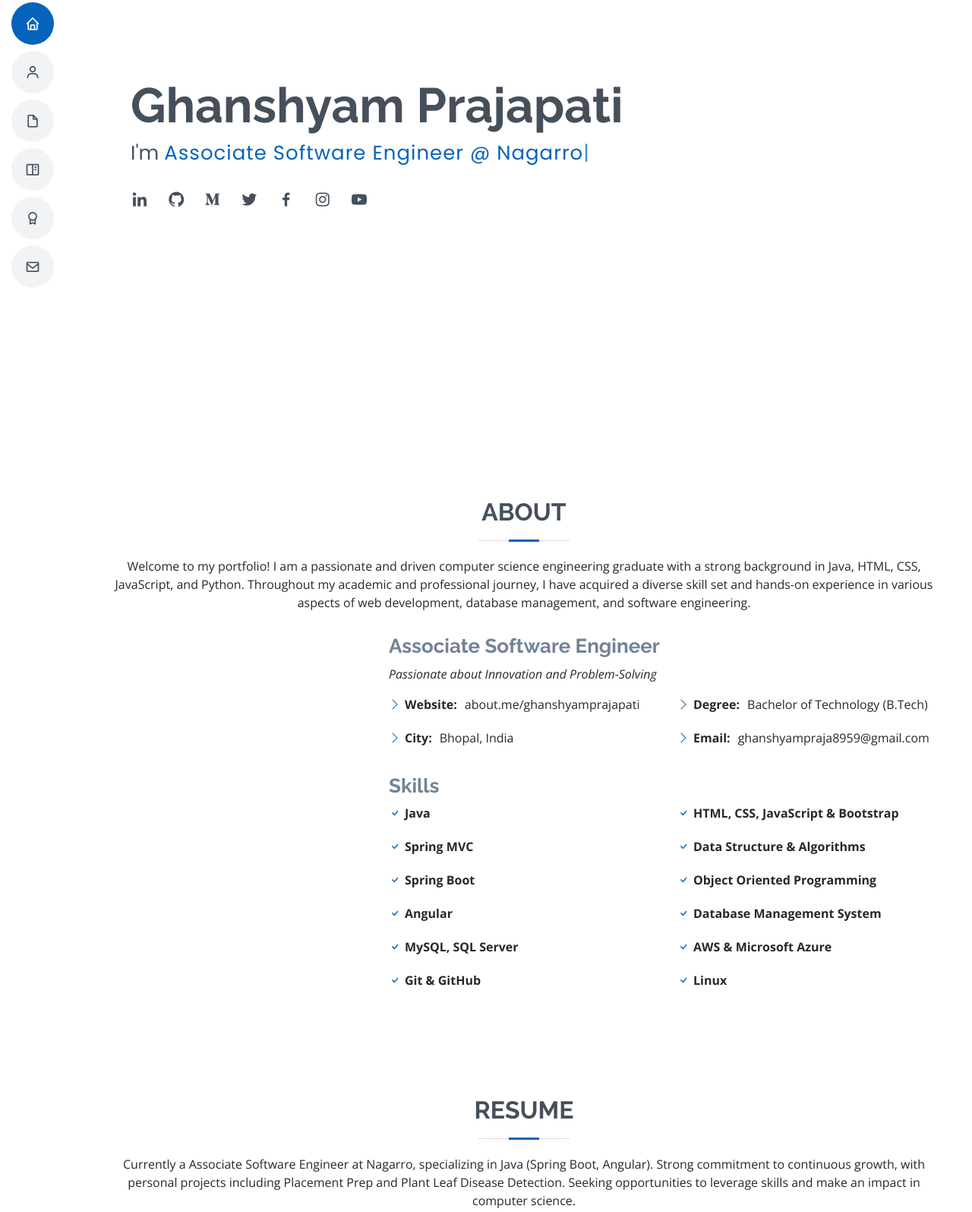
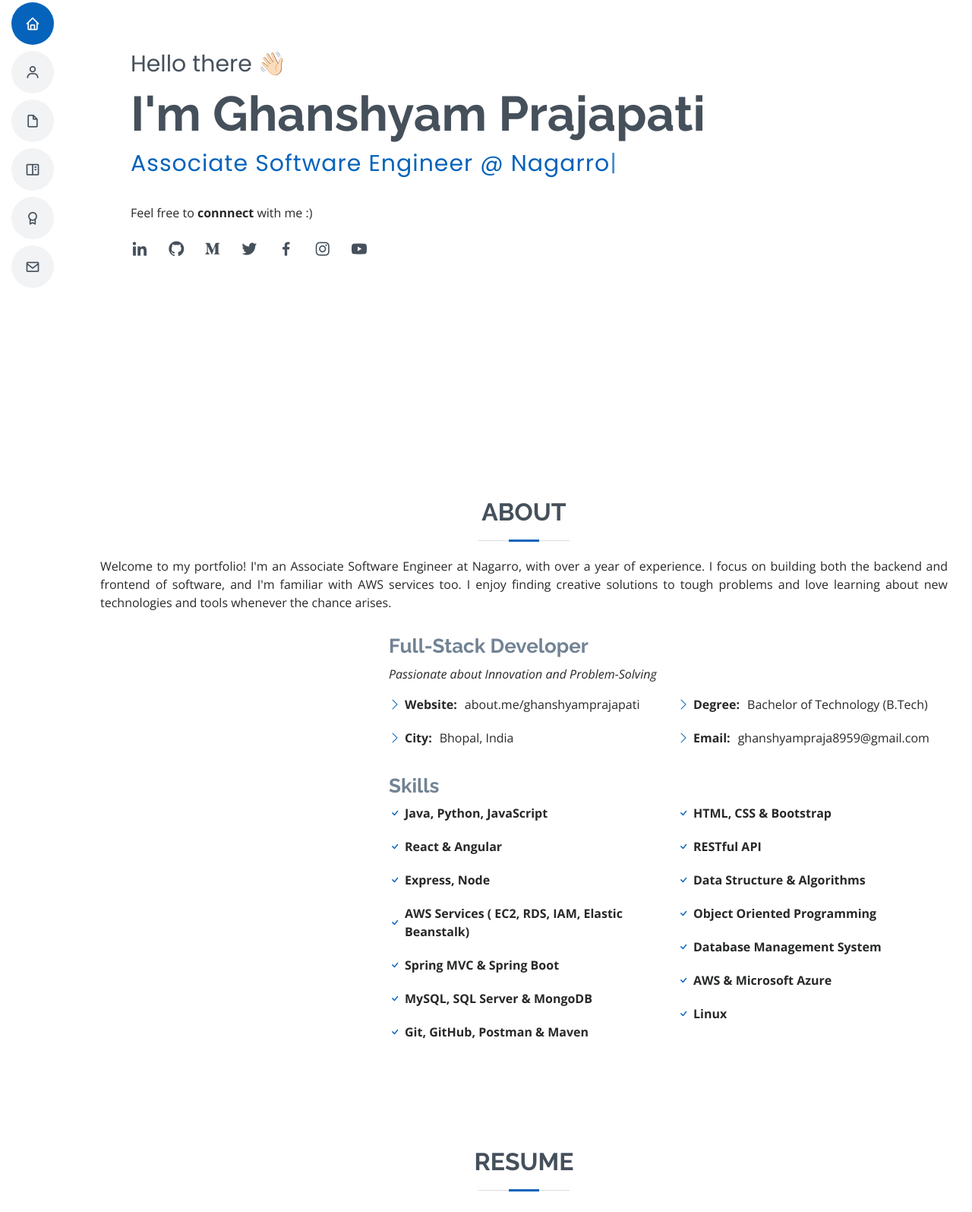
Before and after one commit to Ghanshyam89/Ghanshyam89.github.io, a plain HTML site: page index.html in a window 1280 px wide. Shown: the part 205-1800 px from the top of the page at 76% size. Drawn offline with nearby package versions, Linux system fonts and the light colour scheme; no server answers; some icons are missing.

Commit message:
Updated the Portfolio

```diff
--- a/assets/css/style.css
+++ b/assets/css/style.css
@@ -262,8 +262,8 @@ h1, h2, h3, h4, h5, h6 {
 }
 #hero p {
   color: #45505b;
-  margin: 15px 0 0 0;
-  font-size: 26px;
+  margin: 15px 0 15px 0;
+  font-size: 30px;
   font-family: "Poppins", sans-serif;
 }
 #hero p span {
@@ -294,9 +294,22 @@ h1, h2, h3, h4, h5, h6 {
   }
   #hero p {
     margin-top: 10px;
-    font-size: 20px;
+    margin-bottom: 10px;
+    font-size: 24px;
     line-height: 24px;
   }
+}
+
+.wave {
+  -webkit-animation-duration: 2.1s;
+  animation-duration: 2.1s;
+  -webkit-animation-iteration-count: infinite;
+  animation-iteration-count: infinite;
+  -webkit-animation-name: wave-animation;
+  animation-name: wave-animation;
+  display: inline-block;
+  -webkit-transform-origin: 70% 70%;
+  transform-origin: 70% 70%;
 }
 
 /*--------------------------------------------------------------
@@ -342,6 +355,8 @@ section {
 }
 .section-title p {
   margin-bottom: 0;
+
+  text-align: justify;
 }
 
 /*--------------------------------------------------------------
@@ -414,7 +429,7 @@ section {
 }
 
 /*--------------------------------------------------------------
-# Akills
+#Skills
 --------------------------------------------------------------*/
 .skills .progress {
   height: 60px;
@@ -483,6 +498,7 @@ section {
 }
 .resume .resume-item ul li {
   padding-bottom: 10px;
+  text-align: justify;
 }
 .resume .resume-item:last-child {
   padding-bottom: 0;
--- a/index.html
+++ b/index.html
@@ -23,7 +23,7 @@
     name="keywords">
 
   <!-- Favicons -->
-  <link href="assets/img/profilepic.jpg" rel="apple-touch-icon">
+  <link href="favicon.ico" rel="apple-touch-icon" type="image/x-icon">
 
   <!-- Google Fonts -->
   <link
@@ -68,11 +68,13 @@
   <!-- ======= Hero Section ======= -->
   <section id="hero" class="d-flex flex-column justify-content-center">
     <div class="container" data-aos="zoom-in" data-aos-delay="100">
-      <h1>Ghanshyam Prajapati</h1>
-      <p>I'm <span class="typed"
+      <p>Hello there <span class="wave" role="img" aria-labelledby="wave">👋🏻</span></p>
+      <h1>I'm Ghanshyam Prajapati</h1>
+      <p><span class="typed"
           data-typed-items="Associate Software Engineer @ Nagarro, Full-Stack Developer"></span>
       </p>
       <div class="social-links">
+        Feel free to <strong>connnect</strong> with me :) <br><br>
         <a href="https://www.linkedin.com/in/ghanshyam-prajapati" class="linkedin" target="_blank">
           <i class="bx bxl-linkedin"></i></a>
         <a href="https://github.com/Ghanshyam89" class="github" target="_blank"><i class="bx bxl-github"></i></a>
@@ -98,10 +100,7 @@
         <div class="section-title">
           <h2>About</h2>
           <p>
-            Welcome to my portfolio! I am a passionate and driven computer science engineering graduate with a strong
-            background in Java, HTML, CSS, JavaScript, and Python. Throughout my academic and professional journey, I
-            have acquired a diverse skill set and hands-on experience in various aspects of web development, database
-            management, and software engineering.
+            Welcome to my portfolio! I'm an Associate Software Engineer at Nagarro, with over a year of experience. I focus on building both the backend and frontend of software, and I'm familiar with AWS services too. I enjoy finding creative solutions to tough problems and love learning about new technologies and tools whenever the chance arises.
           </p>
         </div>
 
@@ -110,7 +109,7 @@
             <img src="assets/img/profilepic.jpg" class="img-fluid rounded-circle" alt="">
           </div>
           <div class="col-lg-8 pt-4 pt-lg-0 content">
-            <h3>Associate Software Engineer</h3>
+            <h3>Full-Stack Developer</h3>
             <p class="fst-italic">
               Passionate about Innovation and Problem-Solving
             </p>
@@ -149,21 +148,23 @@
             <div class="row">
               <div class="col-lg-6">
                 <ul>
-                  <li><i class="bi bi-check"></i> <strong>Java</strong></li>
-                  <li><i class="bi bi-check"></i> <strong>Spring MVC</strong></li>
-                  <li><i class="bi bi-check"></i> <strong>Spring Boot</strong></li>
-                  <li><i class="bi bi-check"></i> <strong>Angular</strong></li>
-                  <li><i class="bi bi-check"></i> <strong>MySQL, SQL Server</strong></li>
-                  <li><i class="bi bi-check"></i> <strong>Git & GitHub</strong></li>
+                  <li><i class="bi bi-check"></i> <strong>Java, Python, JavaScript</strong></li>
+                  <li><i class="bi bi-check"></i> <strong>React &amp; Angular</strong></li>
+                  <li><i class="bi bi-check"></i> <strong>Express, Node</strong></li>
+                  <li><i class="bi bi-check"></i> <strong>AWS Services ( EC2, RDS, IAM, Elastic Beanstalk)</strong></li>
+                  <li><i class="bi bi-check"></i> <strong>Spring MVC &amp; Spring Boot</strong></li>
+                  <li><i class="bi bi-check"></i> <strong>MySQL, SQL Server &amp; MongoDB</strong></li>
+                  <li><i class="bi bi-check"></i> <strong>Git, GitHub, Postman &amp; Maven</strong></li>
                 </ul>
               </div>
               <div class="col-lg-6">
                 <ul>
-                  <li><i class="bi bi-check"></i> <strong>HTML, CSS, JavaScript & Bootstrap</strong></li>
+                  <li><i class="bi bi-check"></i> <strong>HTML, CSS & Bootstrap</strong></li>
+                  <li><i class="bi bi-check"></i> <strong>RESTful API</strong></li>
                   <li><i class="bi bi-check"></i> <strong>Data Structure &amp; Algorithms</strong></li>
                   <li><i class="bi bi-check"></i> <strong>Object Oriented Programming</strong></li>
                   <li><i class="bi bi-check"></i> <strong>Database Management System</strong></li>
-                  <li><i class="bi bi-check"></i> <strong>AWS & Microsoft Azure</strong></li>
+                  <li><i class="bi bi-check"></i> <strong>AWS &amp; Microsoft Azure</strong></li>
                   <li><i class="bi bi-check"></i> <strong>Linux</strong></li>
                 </ul>
               </div>
@@ -181,12 +182,12 @@
       <div class="container" data-aos="fade-up">
 
         <div class="section-title">
-          <h2>Resume<a href="https://drive.google.com/file/d/1dS6TP3OCdtx2eITtWDjCv9_y_17_MO46/view?usp=sharing"
+          <h2>Resume<a href="https://drive.google.com/file/d/10EThFb4pShq_XiOt99cu-ivd-ga-7bc4/view?usp=sharing"
               target="_blank" rel="noopener noreferrer"><span class="iconify" data-icon="ei:external-link"></span></a>
           </h2>
-          <p>Currently a Associate Software Engineer at Nagarro, specializing in Java (Spring Boot, Angular). Strong
+          <!-- <p>Currently a Associate Software Engineer at Nagarro, specializing in Java (Spring Boot, Angular). Strong
             commitment to continuous growth, with personal projects including Placement Prep and Plant Leaf Disease
-            Detection. Seeking opportunities to leverage skills and make an impact in computer science. </p>
+            Detection. Seeking opportunities to leverage skills and make an impact in computer science. </p> -->
         </div>
 
         <div class="row">
@@ -207,11 +208,11 @@
               <h5>March, 2023 - Present</h5>
               <p><em>Nagarro</em></p>
               <ul>
-                <li>Developed and maintained scalable web applications using Java, Spring Framework, and Angular.</li>
-                <li> Designed and implemented RESTful APIs for seamless integration between frontend and backend
-                  systems.</li>
-                <li>Skills: Spring Framework · Spring Boot · Angular · Java · Microsoft SQL Server · REST APIs · MySQL
-                </li>
+                <li>Developed and deployed dynamic applications: a Product Catalog (Angular, Spring Boot) and a Blog Post App (React.js, Node.js).
+                <li>Orchestrated deployment of high‑availability infrastructure on AWS, leveraging EC2, RDS, IAM, Elastic Beanstalk, and Nginx.</li>
+                <li>Demonstrated expertise in frontend and backend development, ensuring smooth user experiences and robust application functionalities.</li>
+                <li>Utilized Git, GitHub, and Postman for version control, collaboration, and testing, adhering to Agile methodologies for efficient project management.</li>
+                <li>Skills: Spring Framework · Spring Boot · Angular · Java · Microsoft SQL Server · REST APIs · MySQL</li>
               </ul>
             </div>
             <div class="resume-item">
@@ -219,15 +220,15 @@
               <h5>March, 2022 - May, 2022</h5>
               <p><em>GirlScript Summer of Code'22</em></p>
               <ul>
-                <li>Explored many open source projects</li>
-                <li>Contributed in CSWALA Web Project</li>
+                <li>Contributed to CSWALA web project, improving sign‑in and sign‑up page functionality using Reaact.js and Node.js for enhanced user experience. </li>
+                <li>Implemented Forget Password feature and integrated Bug Reporting functionality for enhanced usability</li>
 
               </ul>
             </div>
             <div class="resume-item">
-              <h4>Google Cloud Facilitator'21</h4>
+              <h4>Google Cloud Facilitator</h4>
               <h5>September, 2021 - November, 2021</h5>
-              <p><em>Google Developer Student Clubs, Sagar Institute of Science and Technology</em></p>
+              <p><em>Google Developer Student Clubs</em></p>
               <ul>
                 <li>Facilitated "30 Days of Google Cloud 2021"</li>
                 <li>Mentored 170+ students at my Campus</li>
@@ -660,7 +661,7 @@
     </div>
   </footer><!-- End Footer -->
 
-  <div id="preloader"></div>
+  <!-- <div id="preloader"></div> -->
   <a href="#" class="back-to-top d-flex align-items-center justify-content-center"><i
       class="bi bi-arrow-up-short"></i></a>
 
```
Also changed, not shown: assets/img/favicon.png (added), favicon.ico (added).
